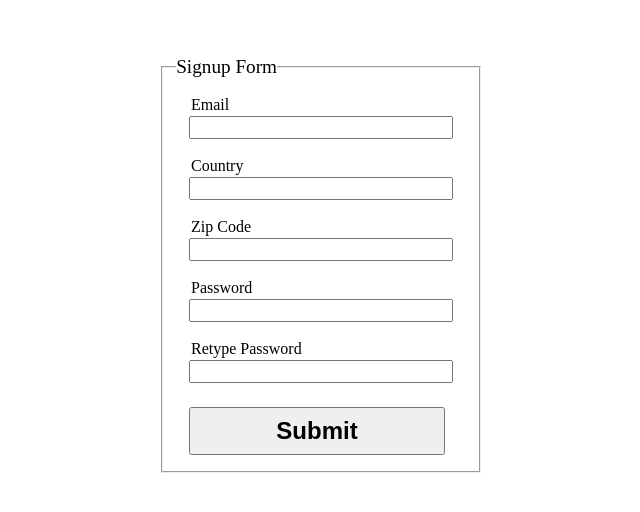
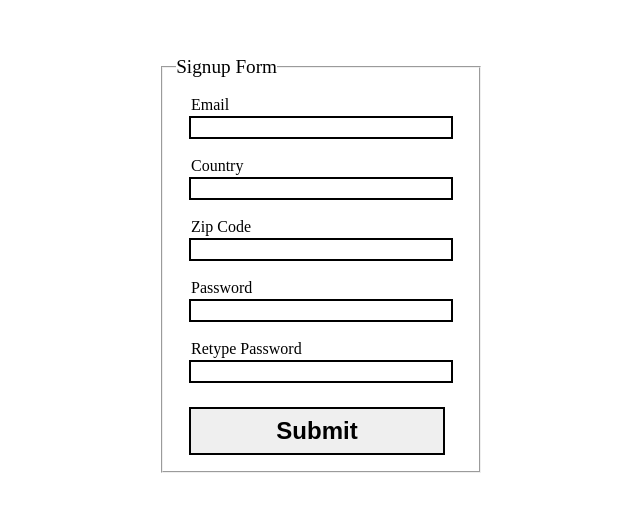
Before and after one commit to Xauzu/odin-form-validation, a plain HTML site: page index.html in a window 1280 px wide. Shown: the part 136-648 px from the top of the page, without its empty margins (319-959 px from the left). Drawn offline with Linux system fonts and the light colour scheme.

Commit message:
Add required field and setup

```diff
--- a/index.html
+++ b/index.html
@@ -5,17 +5,17 @@
     <meta name="viewport" content="width=device-width, initial-scale=1.0">
     <title>Document</title>
     <link rel="stylesheet" href="style.css">
-    <script src="script.js"></script>
+    <script src="script.js" defer></script>
 </head>
 <body>
     <form action="" id="main">
         <fieldset>
             <legend>Signup Form</legend>
-            <label for="email">Email</label><input type="email" id="email">
-            <label for="country">Country</label><input type="text" id="country">
-            <label for="zipcode">Zip Code</label><input type="number" id="zipcode">
-            <label for="password">Password</label><input type="password" id="password">
-            <label for="passwordc">Retype Password</label><input type="password" id="passwordc">
+            <label for="email">Email</label><input type="email" id="email" required>
+            <label for="country">Country</label><input type="text" id="country" required>
+            <label for="zipcode">Zip Code</label><input type="number" id="zipcode" required>
+            <label for="password">Password</label><input type="password" id="password" required>
+            <label for="passwordc">Retype Password</label><input type="password" id="passwordc" required>
             <input type="submit" id="submitButton">
         </fieldset>
     </form>
--- a/script.js
+++ b/script.js
@@ -0,0 +1,21 @@
+function setup() {
+    const inputs = document.querySelectorAll('input');
+
+    for (let i = 0; i < inputs.length; i++) {
+        const input = inputs[i];
+
+        if (input.type !== 'submit') {
+            // Setup
+            input.setAttribute('data-focus', '0');
+
+            input.onchange = () => {
+                input.setCustomValidity('');
+            }
+            input.onfocus = () => {
+                if (input.getAttribute('data-focus') === '0') input.setAttribute('data-focus', '1');
+            }
+        }
+    }
+}
+
+setup();
--- a/style.css
+++ b/style.css
@@ -43,3 +43,11 @@ input[type="submit"] {
     font-size: x-large;
     font-weight: bolder;
 }
+
+input {
+    border: 2px solid black;
+}
+
+input:invalid[data-focus='1'] {
+    border: 2px solid red;
+}
```
